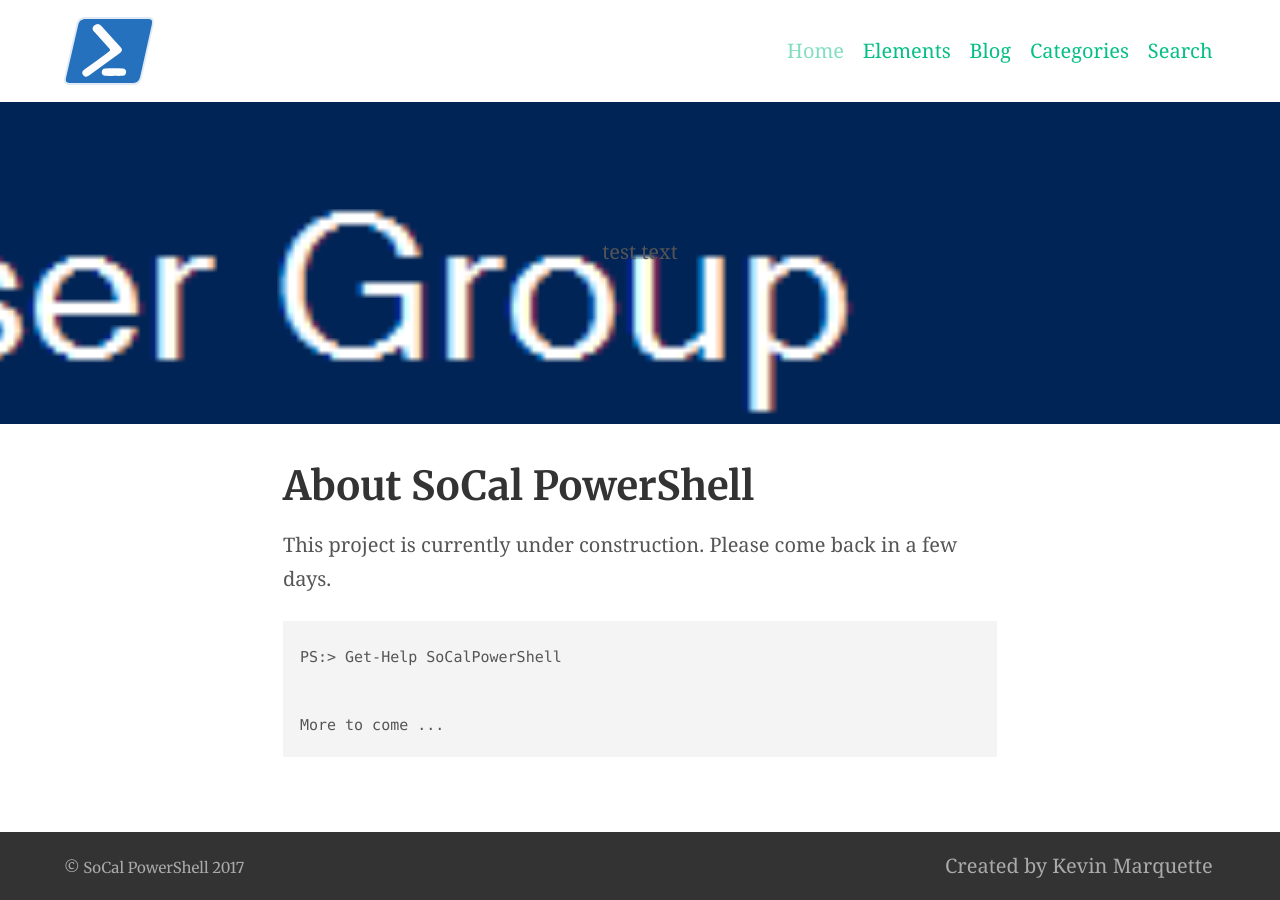
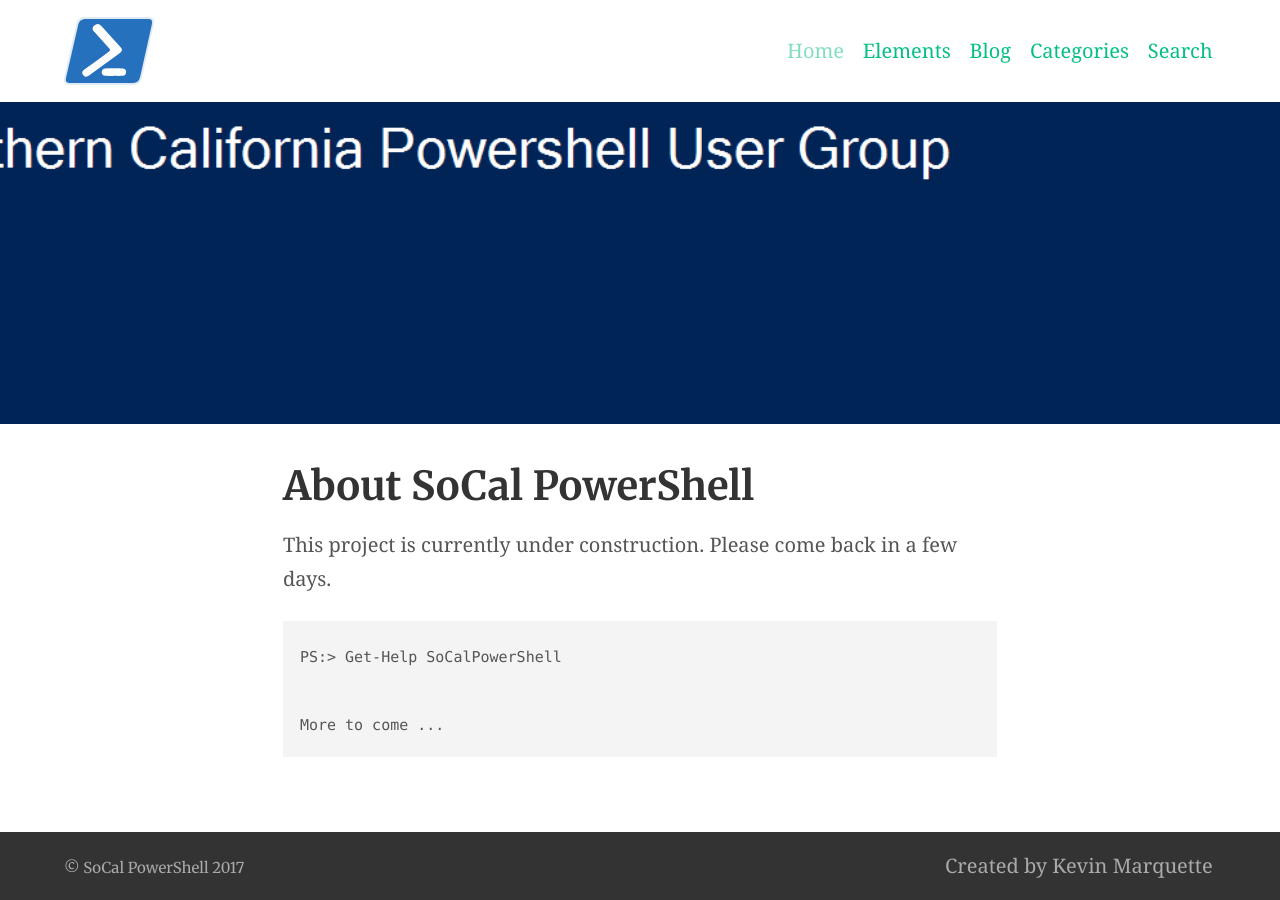
Before and after one commit to SoCalPowerShell/SoCalPowerShell.github.io, a Jekyll site: the page built from index.md, in a window 1280 px wide. Built offline with Jekyll 4.4.1, drawn with Linux system fonts in a browser that asks for light colours.

Commit message:
Update banner

```diff
--- a/index.md
+++ b/index.md
@@ -1,7 +1,6 @@
 ---
 title: About SoCal PowerShell
 feature_image: "/assets/banner.png"
-feature_text: test text
 ---
 
 This project is currently under construction. Please come back in a few days.
```
Also changed, not shown: assets/banner.png.
